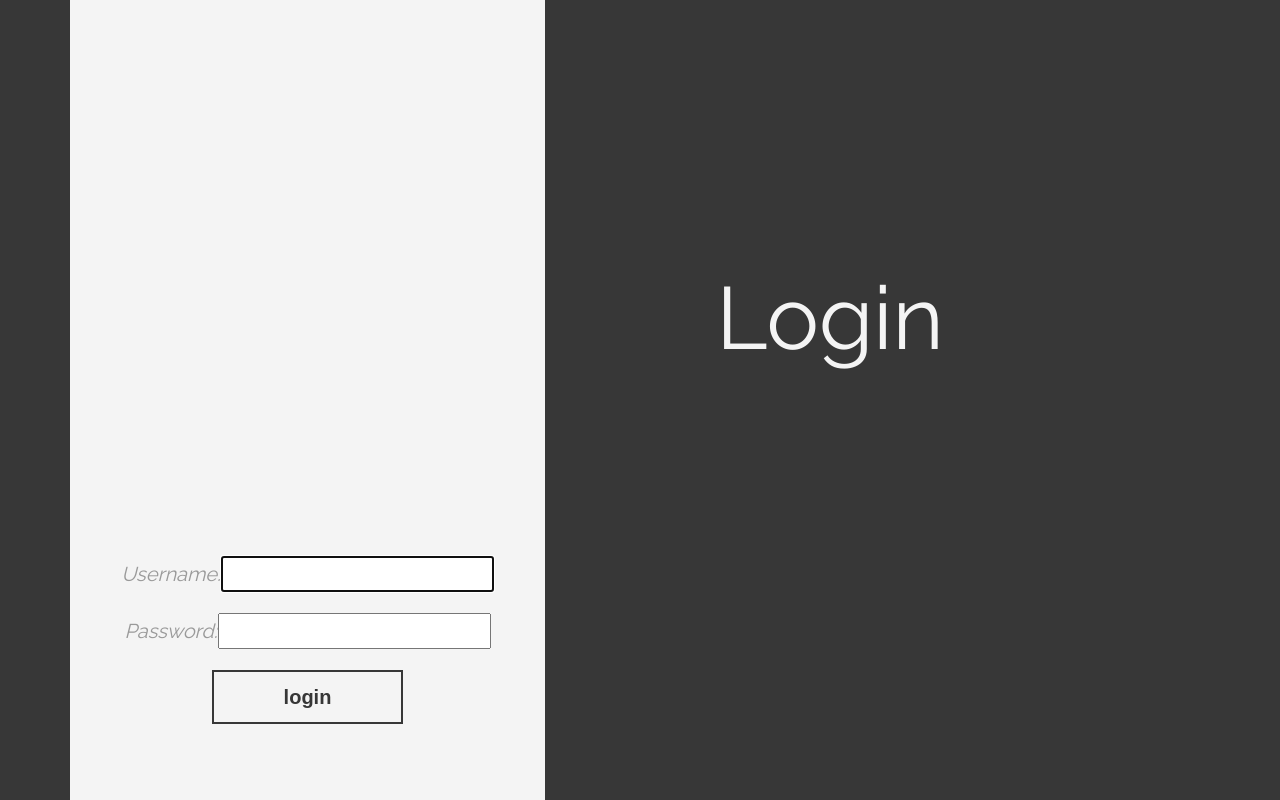
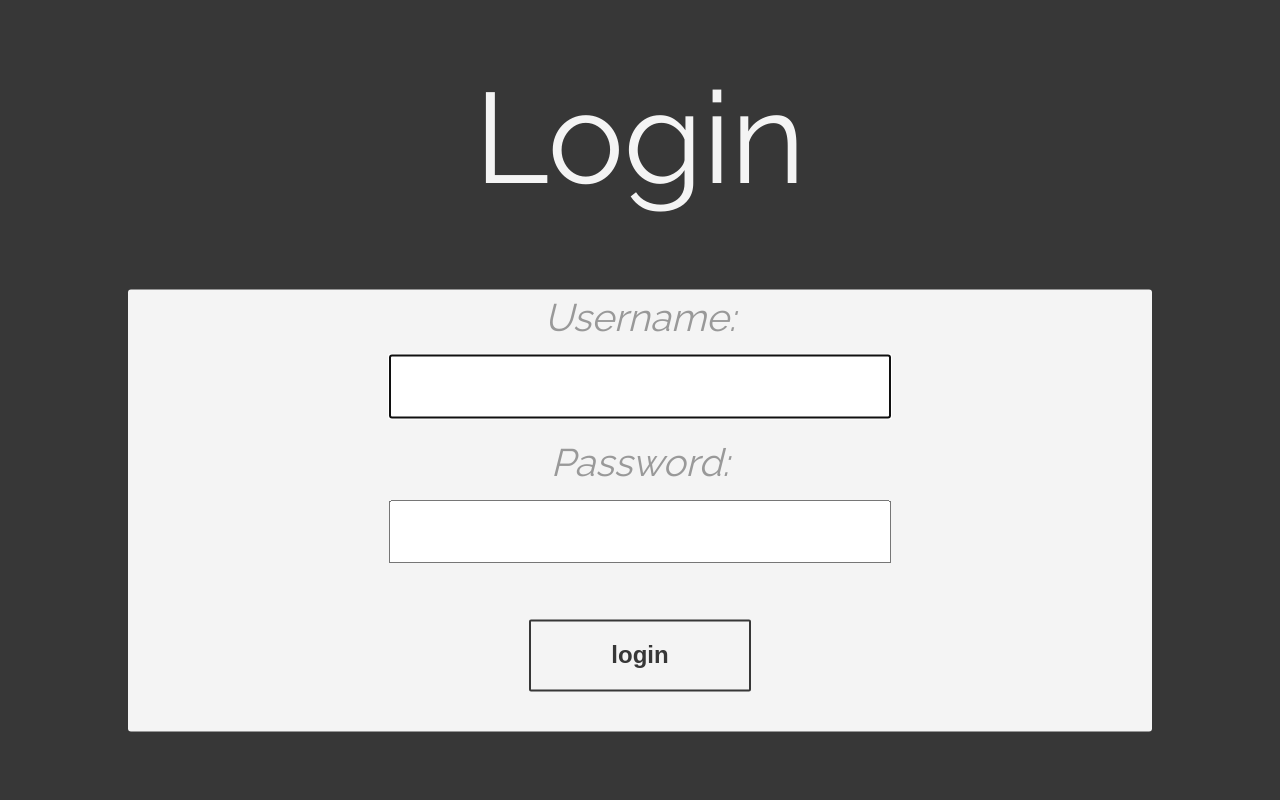
Before and after one commit to davidflast/politicalnews, a Django app: page /accounts/login/ in a window 1280 px wide. Run offline with Django 3.2, Linux system fonts and the light colour scheme; some libraries are stand-ins or nearby versions.

Commit message:
css fixes and touchups

```diff
--- a/website/accounts/static/css/auth.css
+++ b/website/accounts/static/css/auth.css
@@ -2,24 +2,8 @@ body {
 	background-color: #373737;
 }
 
-
-.container {
-	height: 100%;
-}
-
-.full {
-	height: 100%
-}
-
 .display-2 {
 	color: #F4F4F4;
+	font-size: 10vw;
+	margin-bottom: 10vh;
 }
-
-.vcenter {
-    margin-top: 50%;
-
-}
-
-.lower {
-	margin-top: 125%;
-}
--- a/website/accounts/templates/auth.html
+++ b/website/accounts/templates/auth.html
@@ -5,16 +5,22 @@
 <link rel="stylesheet" type="text/css" href={% static "/css/auth.css" %}>
 {% endblock head %}
 
-{% block content %}
+{% block card %}
 
-	<div class="row full">
-		<div class="col-5 full paper">
+
+		<div class="row justify-content-center">
+			{% block display %}
+			<h1 class="display-2">welcome.</h1>
+			{% endblock display %}
+		</div>
+		<div class="row paper justify-content-center rounded" >
+			<div class="col-5 ">
 				<div class="lower">
 
 					{% block banner %}
 
 					<div class="row justify-content-center">
-					<a class="button" href={% url 'login' %}>
+						<a class="button rounded" href={% url 'login' %}>
 							Login
 						</a>
 					</div>
@@ -29,12 +35,6 @@
 
 				</div>
 			</div>
-		<div class="col-6 ">
-			<div class="vcenter">
-				{% block display %}
-				<h1 class="display-2">welcome.</h1>
-				{% endblock display %}
 		</div>
-		</div>
-	</div>
-{% endblock content %}
+
+{% endblock card %}
--- a/website/dashboard/static/css/simple.css
+++ b/website/dashboard/static/css/simple.css
@@ -6,23 +6,25 @@ body{
 
 h1 {
 	text-align: center;
-	font-size: 5em;
+	font-size: 12vw;
 	color: #555;
 }
 
 p {
+  text-align: center;
 	font-style: italic;
-	font-size: 1.25em;
-	text-align: center;
+	font-size: 3vw;
 }
 
-.container {
+.rounded {
+  border-radius: 3px;
+}
+
+.vertical-center {
   position: absolute;
+  width: 80%;
   top: 50%;
   left: 50%;
-}
-
-.container.middle {
   -moz-transform: translateX(-50%) translateY(-50%);
   -webkit-transform: translateX(-50%) translateY(-50%);
   transform: translateX(-50%) translateY(-50%);
@@ -34,13 +36,15 @@ p {
   border-style: solid;
   border-color: #373737 #373737;
   color: #373737;
-    padding: 10px 70px;
+  margin: 5vmin 2vmin ;
+  padding: 2vmin 10vmin;
   text-align: center;
   display: inline-block;
-    font-size: 1.25em;
+  font-size: 3vmin;
   -webkit-transition: all 0.2s ease-in-out;
   -moz-transition: all 0.2s ease-in-out;
   transition: all 0.2s ease-in-out;
+  border-radius: 2px;
 }
 
 .button:hover {
--- a/website/dashboard/templates/simple.html
+++ b/website/dashboard/templates/simple.html
@@ -12,16 +12,19 @@
 	{% endblock head %}
 </head>
 <body>
-	<div class="container middle ">
+
 {% block content %}
 
+	<div class="container-fluid vertical-center">
+
+		{% block card %}
 			<div class="row justify-content-center">
 				<div class="col ">
 					<h1>EchoChamber</h1>
 				</div>
 			</div>
 			<div class="row justify-content-center">
-			<div class="col-sm-5">
+				<div class="col">
 					<p>
 					Using machine learning to score and classify
 					the partisan bias of news articles
@@ -33,12 +36,14 @@
 			<br>
 			<div class="row justify-content-center">
 				<a class="button" href={% url 'accounts' %}>
-				Try it Out
+					ENTER
 				</a>
+			</div>
+		{% endblock card %}
+
 	</div>
 
 {% endblock content %}
-	</div>
 
 </body>
 </html>
--- a/website/echochamber/settings.py
+++ b/website/echochamber/settings.py
@@ -25,7 +25,7 @@ SECRET_KEY = 'd+2_9et!1e$!d8%-k38k=j($bek6o!99z5pu4(4#tgfr$7$0bp'
 # SECURITY WARNING: don't run with debug turned on in production!
 DEBUG = True
 
-ALLOWED_HOSTS = []
+ALLOWED_HOSTS = ['192.168.0.100', 'localhost', '127.0.0.1']
 
 
 # Application definition
```
Lines whose indentation alone changed are shown as unchanged.
